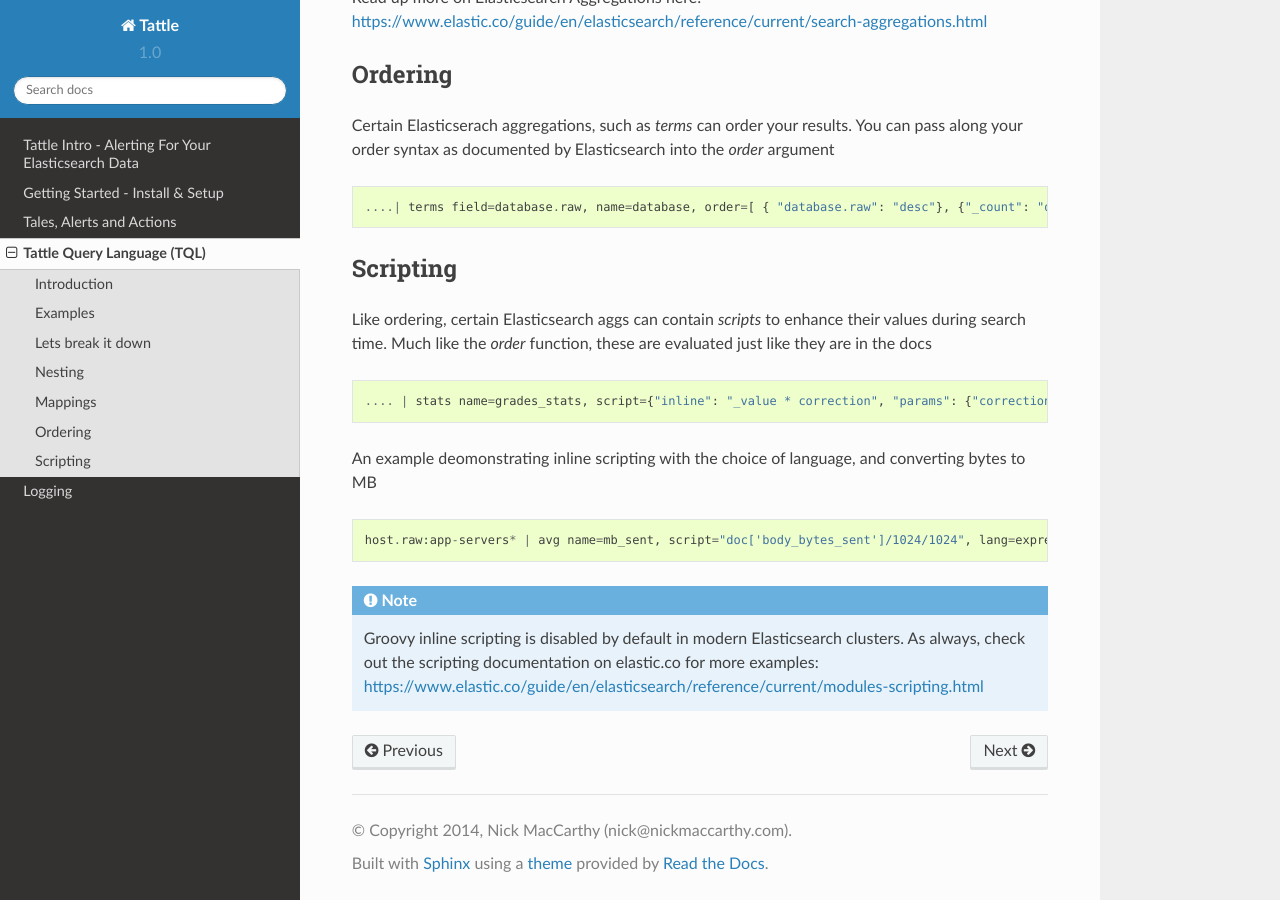
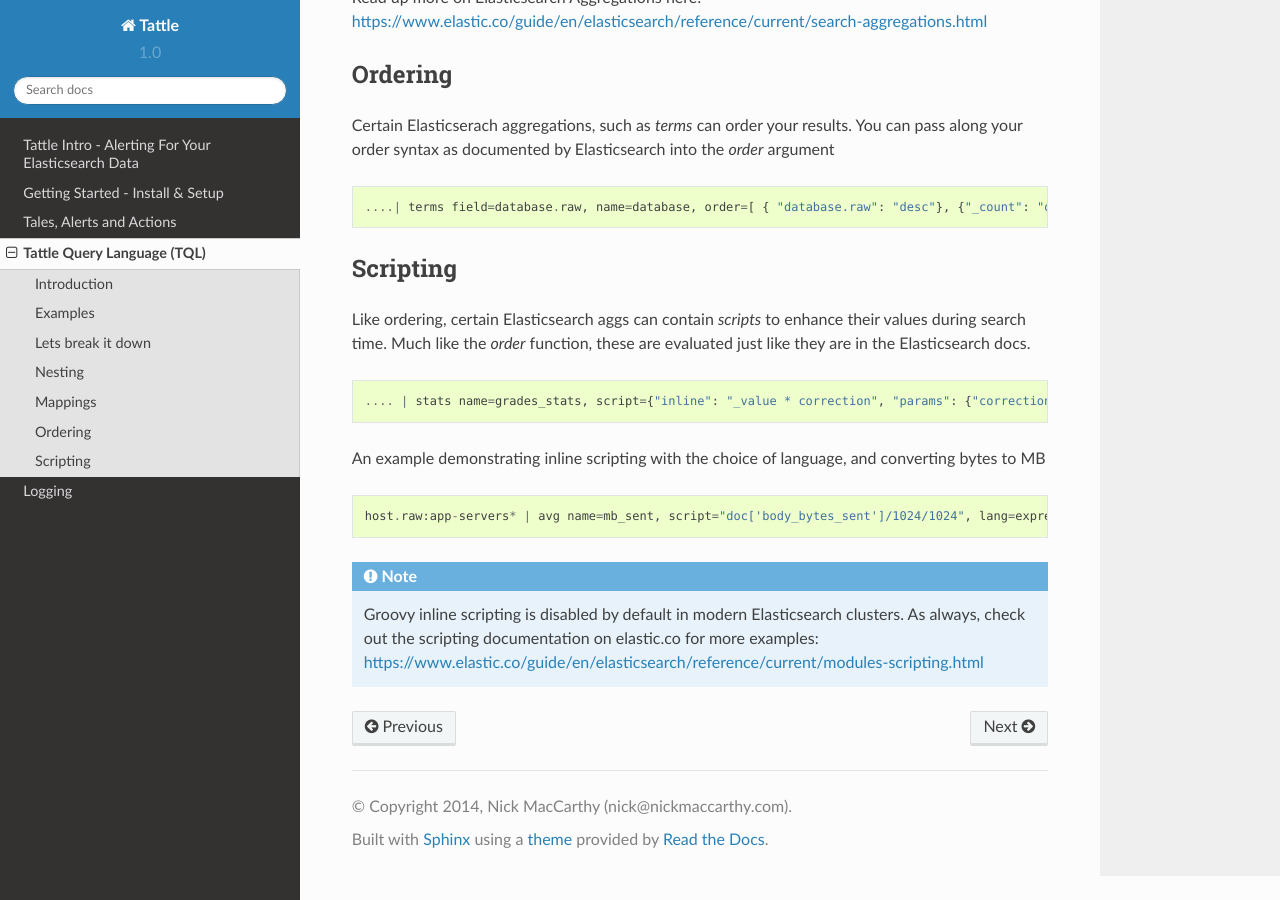
Before and after one commit to nickmaccarthy/Tattle, a Sphinx documentation site: the page built from docs/tql.rst, in a window 1280 px wide and 900 px high, scrolled down 3587 px. Built offline with Sphinx 7.4.7 and the Read the Docs theme 2.0.0, drawn with Linux system fonts in a browser that asks for light colours.

Commit message:
documentation update

```diff
--- a/docs/tql.rst
+++ b/docs/tql.rst
@@ -149,12 +149,12 @@ Certain Elasticserach aggregations, such as `terms` can order your results.  You
 
 Scripting
 -----------
-Like ordering, certain Elasticsearch aggs can contain `scripts` to enhance their values during search time.  Much like the `order` function, these are evaluated just like they are in the docs
+Like ordering, certain Elasticsearch aggs can contain `scripts` to enhance their values during search time.  Much like the `order` function, these are evaluated just like they are in the Elasticsearch docs.
 ::
     .... | stats name=grades_stats, script={"inline": "_value * correction", "params": {"correction": 1.2}}
 
 
-An example deomonstrating inline scripting with the choice of language, and converting bytes to MB
+An example demonstrating inline scripting with the choice of language, and converting bytes to MB
 ::
     host.raw:app-servers* | avg name=mb_sent, script="doc['body_bytes_sent']/1024/1024", lang=expression
 
```
